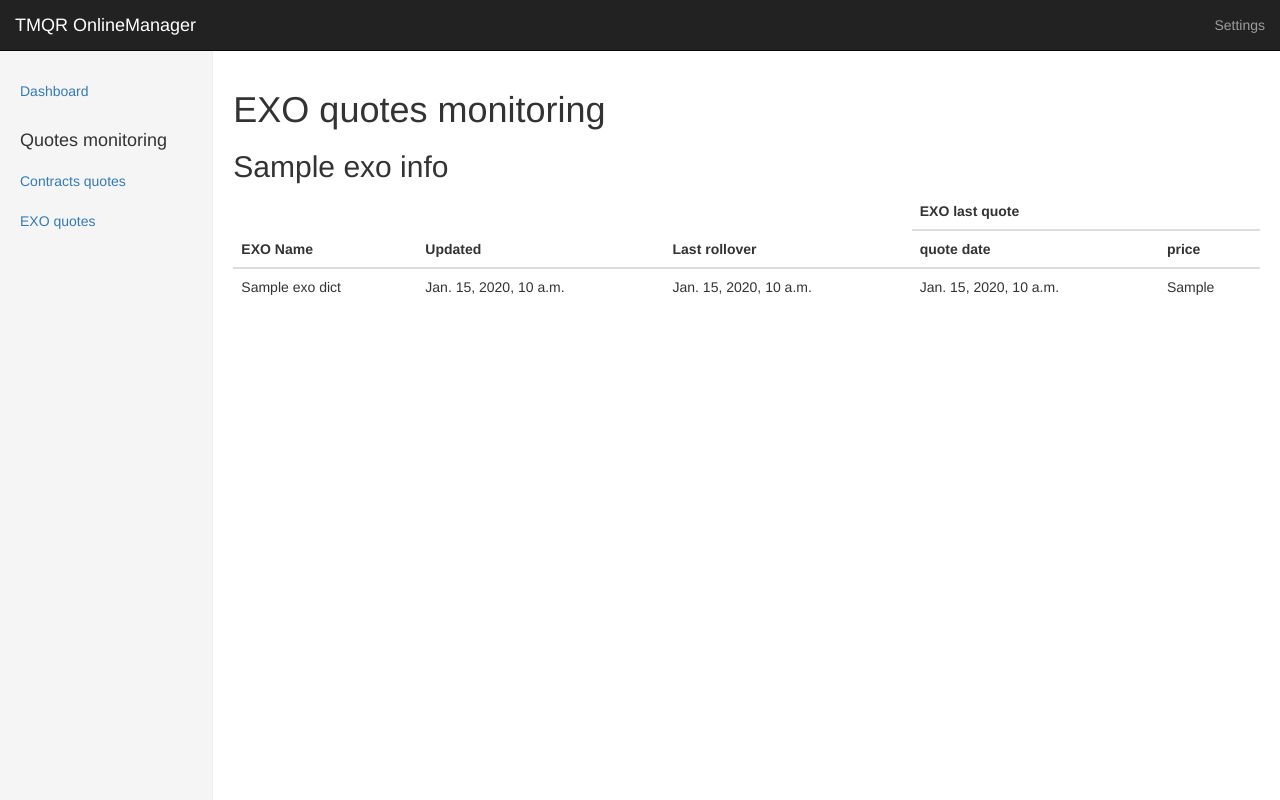
After one commit to trendmanagement/EXO_WebUI, a Django app: template app_quotes/templates/quotes_exo.html in a window 1280 px wide. The commit adds this page. Run offline with Django 3.2, Linux system fonts and the light colour scheme; the template is opened without the code that fills it: most values are stand-ins (such as "Sample title", 1, 10 or a date in 2020).

Commit message:
- EXO quotes monitoring page added

```diff
--- /dev/null
+++ b/app_quotes/templates/quotes_exo.html
@@ -0,0 +1,37 @@
+{% extends 'base.html' %}
+
+{% block content %}
+    <h1>EXO quotes monitoring</h1>
+
+    {% for asset_name, exo_dict in exo_info.items %}
+        <h2>{{ asset_name }}</h2>
+
+        <table class="table table-stripped">
+            <thead>
+            <tr>
+                <th rowspan="2">EXO Name</th>
+                <th rowspan="2">Updated</th>
+                <th rowspan="2">Last rollover</th>
+                <th colspan="2">EXO last quote</th>
+            </tr>
+            <tr>
+                <th>quote date</th>
+                <th>price</th>
+            </tr>
+            </thead>
+            <tbody>
+
+            {% for exo_name, xinfo in exo_dict.items %}
+                <tr>
+                    <td>{{ exo_name }}</td>
+                    <td>{{ xinfo.calc_date }}</td>
+                    <td>{{ xinfo.last_rollover_date }}</td>
+                    <td>{{ xinfo.exo_last_date }}</td>
+                    <td>{{ xinfo.exo_last_quote }}</td>
+                </tr>
+            {% endfor %}
+
+            </tbody>
+        </table>
+    {% endfor %}
+{% endblock %}
--- a/app_quotes/urls.py
+++ b/app_quotes/urls.py
@@ -3,5 +3,6 @@ from django.contrib import admin
 from app_quotes.views import *
 
 urlpatterns = [
-    url(r"^$", view_quotes_monitor, name='quotes_index'),
+    url(r"^contracts/$", view_quotes_monitor, name='quotes_contract'),
+    url(r"^exo/$", view_quotes_exo, name='quotes_exo'),
 ]
--- a/requirements.txt
+++ b/requirements.txt
@@ -1,2 +1,3 @@
 django==1.9.5
 django-solo
+pytz
--- a/templates/base.html
+++ b/templates/base.html
@@ -32,11 +32,11 @@
                 <span class="icon-bar"></span>
                 <span class="icon-bar"></span>
             </button>
-            <a class="navbar-brand" href="#">TMQR OnlineManager</a>
+            <a class="navbar-brand" href="/">TMQR OnlineManager</a>
         </div>
         <div id="navbar" class="navbar-collapse collapse">
             <ul class="nav navbar-nav navbar-right">
-                <li><a href="#">Settings</a></li>
+                <li><a href="/admin/">Settings</a></li>
             </ul>
         </div>
     </div>
@@ -50,7 +50,8 @@
             </ul>
             <h4>Quotes monitoring</h4>
             <ul class="nav nav-sidebar">
-                <li><a href="{% url 'quotes_index' %}">Online quotes</a></li>
+                <li><a href="{% url 'quotes_contract' %}">Contracts quotes</a></li>
+                <li><a href="{% url 'quotes_exo' %}">EXO quotes</a></li>
             </ul>
         </div>
         <div class="col-sm-9 col-sm-offset-3 col-md-10 col-md-offset-2 main">
--- a/webui/settings.py
+++ b/webui/settings.py
@@ -110,7 +110,7 @@ AUTH_PASSWORD_VALIDATORS = [
 
 LANGUAGE_CODE = 'en-us'
 
-TIME_ZONE = 'UTC'
+TIME_ZONE = 'US/Pacific'
 
 USE_I18N = True
 
```
Also changed, not shown: app_quotes/contracts_quotes.py (deleted, +0 -62 lines), app_quotes/views.py (+115 -1 lines), db.sqlite3 (added).
